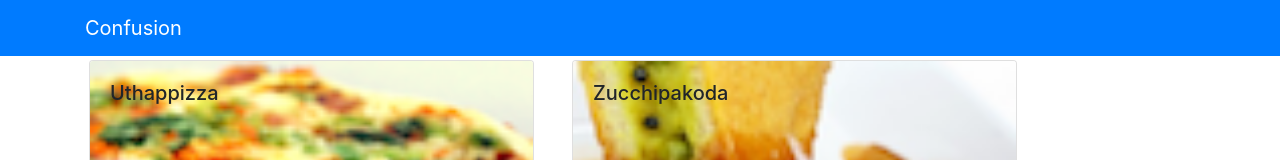
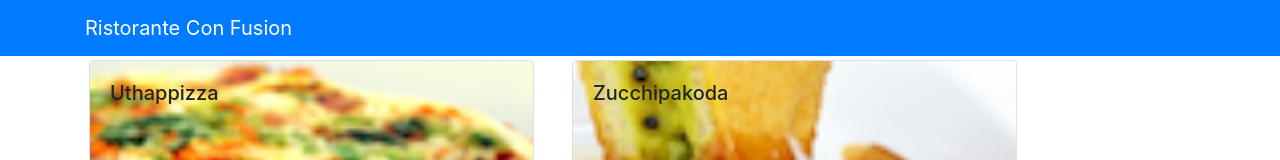
Before and after one commit to tahagoal/confusion, a React (Create React App) app: page / in a window 1280 px wide. Shown: the top 160 px of the page. Built offline with nearby package versions, Linux system fonts and the light colour scheme.

Commit message:
functional

```diff
--- a/src/App.js
+++ b/src/App.js
@@ -1,33 +1,16 @@
 import React, { Component } from 'react';
-import logo from './logo.svg';
-import { Navbar, NavbarBrand } from 'reactstrap';
-import Menu from './components/MenuComponent';
 import './App.css';
-import { DISHES } from './shared/dishes';
+import Main from './components/MainComponent';
 
 class App extends Component {
 
-  constructor(props) {
-    super(props);
-
-    this.state = {
-      dishes: DISHES
-    };
-  }
-
   render() {
     return (
-      <div>
-        <Navbar dark color="primary">
-          <div className="container">
-            <NavbarBrand href="/">Confusion</NavbarBrand>
-          </div>
-        </Navbar>
-        <Menu dishes={this.state.dishes}/>
+      <div className="App">
+        <Main />
       </div>
     );
   }
-
 }
 
 export default App;
--- a/src/components/DishdetailComponent.js
+++ b/src/components/DishdetailComponent.js
@@ -21,12 +21,14 @@
         if (comments.length > 0) {
             return comments.map((comment) => {
                 if (comment != null) {
-                    return (<div>
+                    return (
+
+                        <div>
                             <p>
                                 {comment.comment}
                             </p>
                             <p>
-                            -- {comment.author}, {comment.date}
+                                -- {comment.author}, {new Intl.DateTimeFormat('en-US', { year: 'numeric', month: 'short', day: '2-digit' }).format(new Date(Date.parse(comment.date)))}
                             </p>
                         </div>
                     )
@@ -37,34 +39,14 @@
                     )
                 }
             })
-            // comments.forEach(element => {
-            //     if (element != null) {
-            //         console.log(element);
-            //         array.push(
-            //             <div>
-            //                 <p>
-            //                     {element.comment}
-            //                 </p>
-            //                 <p>
-            //                     -- {element.author}, {element.date}
-            //                 </p>
-            //             </div>
-            //         )
-
-            //     }
-            //     else {
-            //         array.push(
-            //             <div></div>
-            //         );
-            //     }
-            // });
-            // return array;
         }
     }
 
     renderDish(dish) {
         if (dish != null) {
             return (
+                <div className="container">
+
                     <div className="row">
                         <div className="col-12 col-md-5 m-1">
                             <Card>
@@ -80,6 +62,8 @@
                             {this.renderComments(dish.comments)}
                         </div>
                     </div>
+                </div>
+
             );
         }
         else {
--- /dev/null
+++ b/src/components/MainComponent.js
@@ -0,0 +1,36 @@
+import React, { Component } from 'react';
+import { Navbar, NavbarBrand } from 'reactstrap';
+import Menu from './MenuComponent';
+import DishDetail from './DishdetailComponent';
+import { DISHES } from '../shared/dishes';
+
+class Main extends Component {
+
+  constructor(props) {
+    super(props);
+    this.state = {
+        dishes: DISHES,
+        selectedDish: null
+    };
+  }
+
+  onDishSelect(dishId) {
+    this.setState({ selectedDish: dishId});
+  }
+
+  render() {
+    return (
+      <div>
+        <Navbar dark color="primary">
+          <div className="container">
+            <NavbarBrand href="/">Ristorante Con Fusion</NavbarBrand>
+          </div>
+        </Navbar>
+        <Menu dishes={this.state.dishes} onClick={(dishId) => this.onDishSelect(dishId)} />
+        <DishDetail dish={this.state.dishes.filter((dish) => dish.id === this.state.selectedDish)[0]} />
+      </div>
+    );
+  }
+}
+
+export default Main;
--- a/src/components/MenuComponent.js
+++ b/src/components/MenuComponent.js
@@ -1,15 +1,10 @@
 import React, {Component} from 'react';
 import { Media, Card, CardImg, CardImgOverlay, CardText, CardBody, CardTitle } from 'reactstrap';
-import DishDetail from './DishdetailComponent';
 
 class Menu extends Component {
 
     constructor(props) {
         super(props);
-
-        this.state = {
-           selectedDish: null
-        };
 
         console.log('Menu Component Constructor is invoked');
 
@@ -19,36 +14,14 @@
         console.log('Menu Component Mount is invoked');
     }
 
-    onDishSelect(dish){
-        this.setState({ selectedDish: dish });
-    }
-
-    renderDish(dish){
-        if(dish != null){
-            return(
-                // <Card>
-                //    <CardImg width="100%" src={dish.image} alt={dish.name}/>
-                //    <CardBody>
-                //         <CardTitle>{dish.name}</CardTitle>
-                //         <CardText>{dish.description}</CardText>
-                //    </CardBody>
-                // </Card>
-                <DishDetail dish={dish}></DishDetail>
-            )
-        }
-        else{
-            return (
-                <div></div>
-            )
-        }
-    }
 
     render(){
 
         const menu = this.props.dishes.map((dish) => {
             return (
                 <div key={dish.id} className="col-12 col-md-5 m-1">
-                    <Card onClick={() => this.onDishSelect(dish) }>
+                    <Card key={dish.id}
+                        onClick={() => this.props.onClick(dish.id)}>
                         <CardImg width="100%" src={dish.image} alt={dish.name}/>
                         <CardImgOverlay>
                             <CardTitle>{dish.name}</CardTitle>
@@ -65,8 +38,6 @@
                 <div className="row">
                     {menu}
                 </div>
-                <DishDetail dish={this.state.selectedDish}></DishDetail>
-                {/* {this.renderDish(this.state.selectedDish)} */}
             </div>
         );
     }
```
Also changed, not shown: src/logo.svg (deleted). Lines whose indentation alone changed are shown as unchanged.
